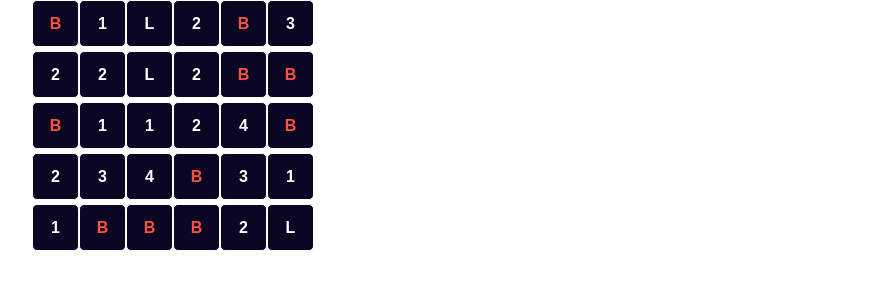
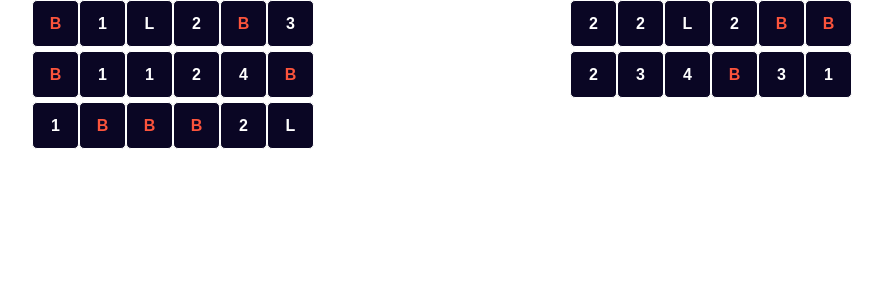
Before and after one commit to juanbrk/minesweeperJs, a React app: page / in a window 1280 px wide. Shown: the top 300 px of the page, without its empty margins (96-979 px from the left). Built offline with nearby package versions, Linux system fonts and the light colour scheme.

Commit message:
MAJOR CHANGE in structure of components   There's no way of handling tiles click events on the current approach, BoardRow component deleted. Instead now Its just Board and Cell components.  Reimplemented renderBoard inside Board.js to render tiles displayed in rows

```diff
--- a/src/App.js
+++ b/src/App.js
@@ -1,6 +1,5 @@
 import React, { Component } from 'react';
 import './App.css';
-import BoardRow from './Components/BoardRow/BoardRow';
 import Board from './Containers/Board/Board';
 
 class App extends Component {
--- a/src/Components/BoardRow/BoardRow.css
+++ /dev/null
@@ -1,9 +0,0 @@
-.boardRow{
-    clear:both;
-    display:inline-table;
-    content: "";
-    height: 20px;
-    width: 60%;
-    margin-left: 10%;
-    margin-right: 10%;
-}
--- a/src/Components/BoardRow/BoardRow.js
+++ /dev/null
@@ -1,36 +0,0 @@
-import React from 'react';
-import Tile from '../Tile/Tile';
-import classes from './BoardRow.css';
-import PropTypes from 'prop-types';
-//uuid is an npm package that generates unique ids to use on lists.
-import Uuidv4 from 'uuid'
-
-
-const boardRow = (props) => {
-
-    // We map every element of tilesArray thats passed as prop into a new tile, tilesArray is an array of JS
-    // Object ressembling tiles
-    let tiles = props.tilesArray.map((tile, index) => {
-        return <Tile
-            key={Uuidv4()}
-            //clicked={() => this.props.clicked(indice)}
-            //position={indice}
-            containsMine={tile.containsMine}
-            isRevealed={tile.isRevealed}
-            isFlagged={tile.isFlagged}
-            neighbour={tile.neighbour}
-        />
-    });
-
-    //Retornar la lista de tiles
-    return <div
-        className={classes.boardRow}>
-        {tiles}
-    </div>
-}
-
-export default boardRow;
-
-boardRow.propTypes = {
-    tilesArray: PropTypes.array
-}
--- a/src/Components/Tile/Tile.css
+++ b/src/Components/Tile/Tile.css
@@ -1,6 +1,9 @@
 /*
     CamelCase syntax in favor over kebab syntax in order to be able to use Css modules on Tile.js
     using {classes.camelCaseName} instead of {classes.kebab-case-name}
+
+    from documentation: this is recommended because the common alternative, kebab-casing may cause
+    unexpected behavior when trying to access style.class-name as a dot notation
 */
 
 .tile {
--- a/src/Containers/Board/Board.css
+++ b/src/Containers/Board/Board.css
@@ -0,0 +1,8 @@
+.boardRow{
+    clear:both;
+    display:inline-table;
+    content: "";
+    height: 20px;
+    margin-left: 10%;
+    margin-right: 10%;
+}
--- a/src/Containers/Board/Board.js
+++ b/src/Containers/Board/Board.js
@@ -1,5 +1,5 @@
 import React, { PureComponent } from 'react';
-import BoardRow from '../../Components/BoardRow/BoardRow';
+import Tile from '../../Components/Tile/Tile'
 import PropTypes from 'prop-types';
 //uuid is an npm package that generates unique ids to use on lists.
 import Uuidv4 from 'uuid'
@@ -11,6 +11,12 @@ PureComponent that comes with built-in checks for components that should update
 It is a stateful component since it stores the value of every tile, result of game, game status, remaining mines
 */
 class board extends PureComponent {
+    constructor(props) {
+        super(props);
+
+        //Binding tileClickedHandler to this
+        this.tileClickedHandler = this.tileClickedHandler.bind(this);
+    }
     state = {
         mineCount: this.props.mines,
         gameStatus: null,
@@ -20,28 +26,47 @@ class board extends PureComponent {
 
     // Method that creates a board of empty tiles, populates it with mines and gets the number of neighbouring
     // mines for every tile on the board. Returns the initialized board FROM THE STATE.
-    initializeBoard(height, width, mines){
+    initializeBoard(height, width, mines) {
         const emptyTiles = this.createEmptyArray(height, width);
         const populatedTiles = this.populateBoard(emptyTiles, height, width, mines);
-        const neighbourTiles = this.getNumOfMinesNeighbours(populatedTiles,height, width);
+        const neighbourTiles = this.getNumOfMinesNeighbours(populatedTiles, height, width);
         return this.renderBoard(neighbourTiles);
 
     }
 
-    //Method that takes in a 2D array with tile objects and creates BoardRows elements
-    renderBoard(data){
-        return data.map((dataRow, index) => {
-            //Create an array with the objects of that dataRow to pass on to BoardRow as prop
-            const arrayTiles = [...dataRow]
-            return <BoardRow
-                tilesArray={arrayTiles}
-                key={Uuidv4()}
-                //tileClick = {}
-                />
+    // Method that accepts a 2D array with tile objects and returns tiles displayed in rows
+    renderBoard(data) {
+        return data.map((dataRow, rowIndex) => {
+            return (
+                <div
+                    key={Uuidv4()}
+                    className={classes.boardRow}>
+                    {
+                        //We render the rows that will contain the tiles
+                        this.renderBoardRows(dataRow, rowIndex)
+                    }
+                </div>
+            );
         });
     }
 
-    //Creates a 2D array wit empty "tiles" objects in it. They will be loaded with info later.
+    // Method that takes in the row of the 2D data array containing mines and returns as many tiles as
+    // columns there are in the row
+    renderBoardRows(dataRow, rowIndex) {
+        return dataRow.map((dataRowTile, colIndex) => {
+            return (
+            <Tile
+                key={Uuidv4()}
+                clicked={() => this.tileClickedHandler(rowIndex, colIndex)}
+                containsMine={dataRowTile.containsMine}
+                isRevealed={dataRowTile.isRevealed}
+                isFlagged={dataRowTile.isFlagged}
+                neighbour={dataRowTile.neighbour}/>
+            );
+        });
+    }
+
+    //Creates a 2D array with empty "tiles" objects in it. They will be loaded with info later.
     createEmptyArray(height, width) {
         let emptyTilesArr = [];
         for (let i = 0; i < height; i++) {
@@ -144,6 +169,11 @@ class board extends PureComponent {
         return el;
     }
 
+    ////////////////////////////////////////////////// Handler methods
+    tileClickedHandler = (x, y) => {
+        console.log("was clicked");
+    }
+
     render() {
         return (
             <div>
```
